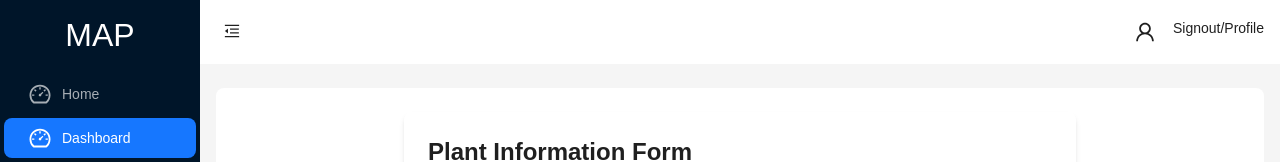
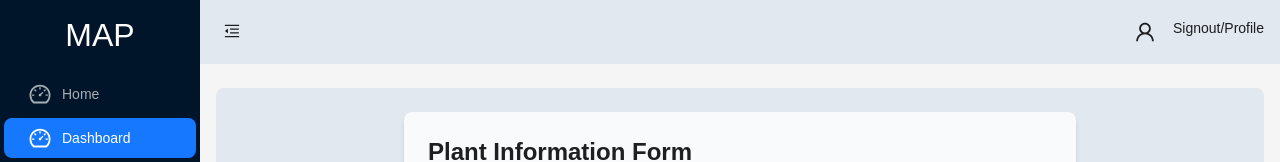
Before and after one commit to ShyamGojiya/M-A, a React (Create React App) app in the folder frontend/: page /admin/add-pakpadhati in a window 1280 px wide. Shown: the top 162 px of the page. Built offline with nearby package versions, Linux system fonts and the light colour scheme; no server answers.

Commit message:
Add css Dashboard

```diff
--- a/frontend/src/App.js
+++ b/frontend/src/App.js
@@ -39,7 +39,7 @@ function App() {
     <>
       {/* <BrowserRouter> */}
       <Toaster />
-      {/* {!isAdmin && <Navbar />} */}
+      {!isAdmin && <Navbar />}
       <Routes>
         {/* User Router */}
         <Route path="/" element={<Home />} />
--- a/frontend/src/components/admin/AddPakPadhati.js
+++ b/frontend/src/components/admin/AddPakPadhati.js
@@ -48,7 +48,7 @@ const AddPakPadhati = () => {
   };
 
   //clear add field after submit button
-  const clearAllData = ()=>{
+  const clearAllData = () => {
     setPlantData({
       plantName: "",
       thumbnail: "",
@@ -69,14 +69,14 @@ const AddPakPadhati = () => {
   //submit btn
   const handleSubmit = async (e) => {
     e.preventDefault();
-    plantData.plantName=plantName;
-    allName.names.guj=guj
-    allName.names.hind=hind
-    allName.names.sanskrit=sanskrit
-    allName.names.eng=eng
-    allName.names.lat=lat
-    allName.names.kul=kul
-    allName.desc=desc
+    plantData.plantName = plantName;
+    allName.names.guj = guj
+    allName.names.hind = hind
+    allName.names.sanskrit = sanskrit
+    allName.names.eng = eng
+    allName.names.lat = lat
+    allName.names.kul = kul
+    allName.desc = desc
     plantData.details.push(allName);
     console.log(plantData);
 
@@ -87,7 +87,7 @@ const AddPakPadhati = () => {
   };
 
   return (
-    <div style={{height:"70vh"}} className="max-w-2xl mx-auto p-6 bg-white shadow-md rounded-lg  overflow-y-scroll">
+    <div style={{ height: "80vh" }} className="max-w-2xl mx-auto p-6 bg-slate-50 shadow-md rounded-lg  overflow-y-scroll">
       <h2 className="text-2xl font-bold mb-4">Plant Information Form</h2>
       <form onSubmit={handleSubmit}>
         <div className="mb-4">
--- a/frontend/src/components/admin/Dashboard.js
+++ b/frontend/src/components/admin/Dashboard.js
@@ -30,7 +30,7 @@ const Dashboard = () => {
   const navigate = useNavigate();
 
   return (
-    <Layout style={{ background:"red",minHeight: "95vh",overflowY:"hidden" }}>
+    <Layout style={{ minHeight: "95vh", overflowY: "hidden" }}>
       <Sider trigger={null} collapsible collapsed={collapsed}>
         <div className="logo">
           <h2 className="text-white fs-2 text-center py-3 mb-0">
@@ -136,7 +136,7 @@ const Dashboard = () => {
         <Header
           style={{
             padding: 0,
-            background: colorBgContainer,
+            background: "rgb(226 232 240)",
             position: "relative",
             display: "flex",
             alignItems: "center",
@@ -199,7 +199,7 @@ const Dashboard = () => {
             margin: "24px 16px",
             padding: 24,
             minHeight: 280,
-            background: colorBgContainer,
+            background: "rgb(226 232 240)",
             borderRadius: borderRadiusLG,
             // overflow:"hidden",
           }}
```
Lines whose indentation alone changed are shown as unchanged.
